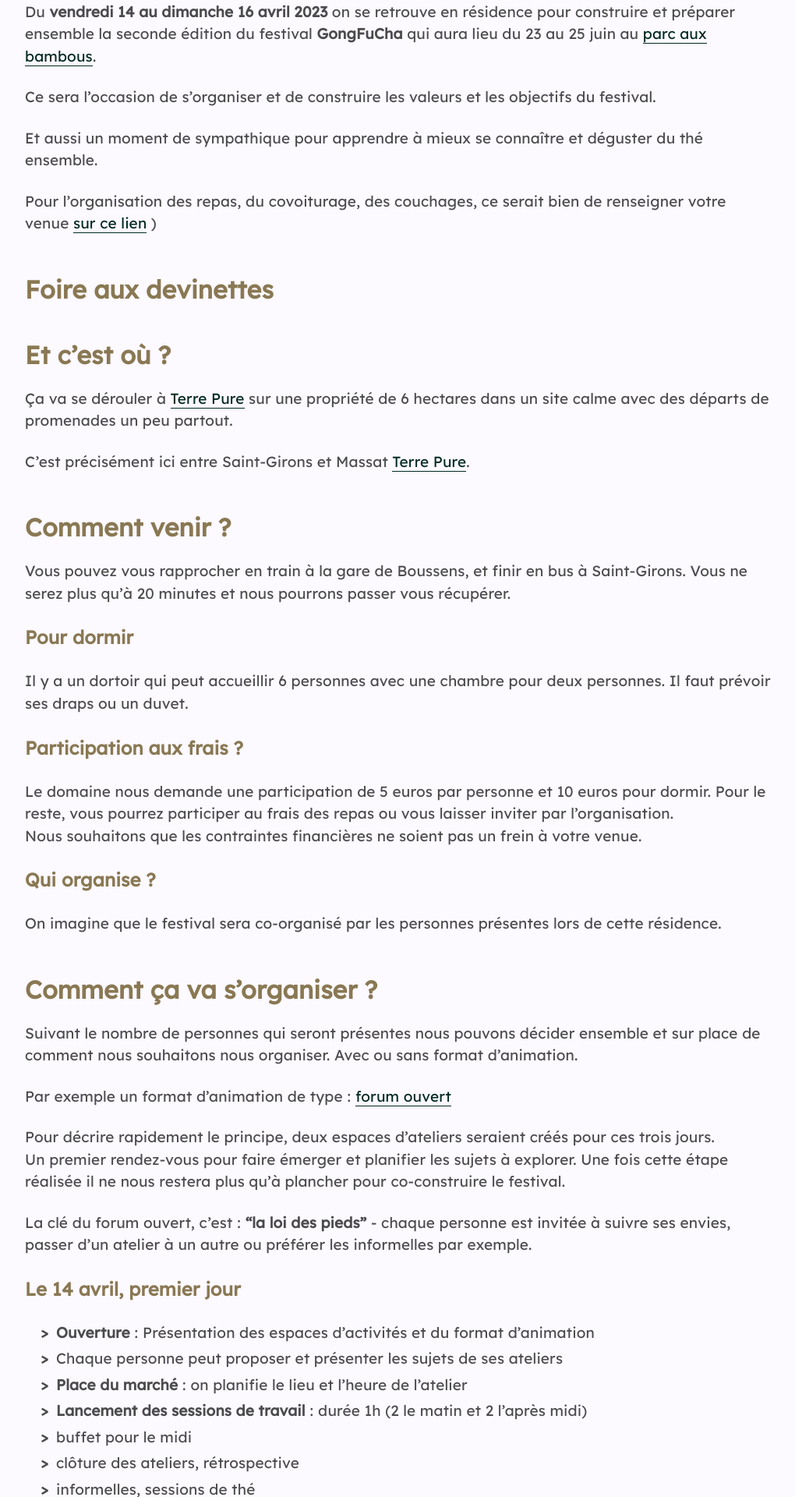
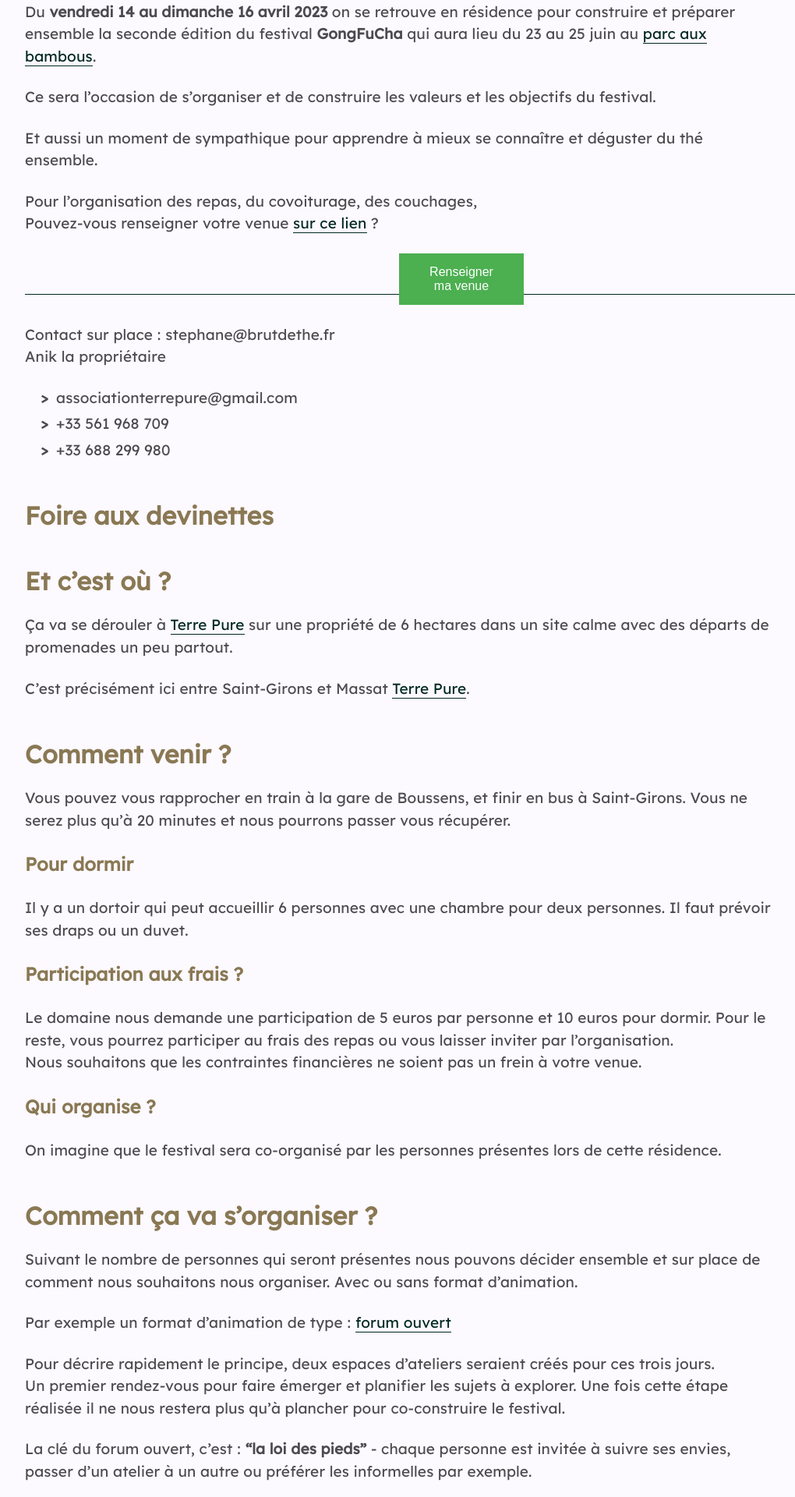
Before and after one commit to brutdethe/terre-pure, a Jekyll site: the page built from index.md, in a window 1280 px wide. Shown: the part 479-2399 px from the top of the page at 78% size, without its empty margins (128-1148 px from the left). Built offline with Jekyll 4.4.1, drawn with Linux system fonts in a browser that asks for light colours; nearby versions of some CDN libraries.

Commit message:
ajoute un bouton

```diff
--- a/_includes/uvp.md
+++ b/_includes/uvp.md
@@ -1,8 +1,34 @@
+<style>
+    button {
+        background-color: #4CAF50; /* Green */
+        border: none;
+        color: white;
+        padding: 15px 32px;
+        text-align: center;
+        text-decoration: none;
+        display: inline-block;
+        font-size: 16px;
+        margin: 0 50%;
+        width: 10em;
+        cursor: pointer;
+    }
+</style>
+
 Du **vendredi 14 au dimanche 16 avril 2023** on se retrouve en résidence pour construire et préparer ensemble la seconde édition du festival **GongFuCha** qui aura lieu du 23 au 25 juin au [parc aux bambous](https://parcauxbambous.com/).
 
 Ce sera l'occasion de s'organiser et de construire les valeurs et les objectifs du festival.
 
 Et aussi un moment de sympathique pour apprendre à mieux se connaître et déguster du thé ensemble.
 
-Pour l'organisation des repas, du covoiturage, des couchages, ce serait bien de renseigner votre venue [sur ce lien](https://docs.google.com/spreadsheets/d/1LZw-EeDIfyduq9F89t3I6aEtSF1WBa7wQvalhuqomig/edit)
-)
+Pour l'organisation des repas, du covoiturage, des couchages,
+Pouvez-vous renseigner votre venue [sur ce lien](https://docs.google.com/spreadsheets/d/1LZw-EeDIfyduq9F89t3I6aEtSF1WBa7wQvalhuqomig/edit) ?
+
+<a href="https://docs.google.com/spreadsheets/d/1LZw-EeDIfyduq9F89t3I6aEtSF1WBa7wQvalhuqomig/edit" target="_blank" >
+    <button>Renseigner ma venue</button>
+</a>
+
+Contact sur place : stephane@brutdethe.fr
+Anik la propriétaire
+  - associationterrepure@gmail.com
+  - +33 561 968 709
+  - +33 688 299 980
```
